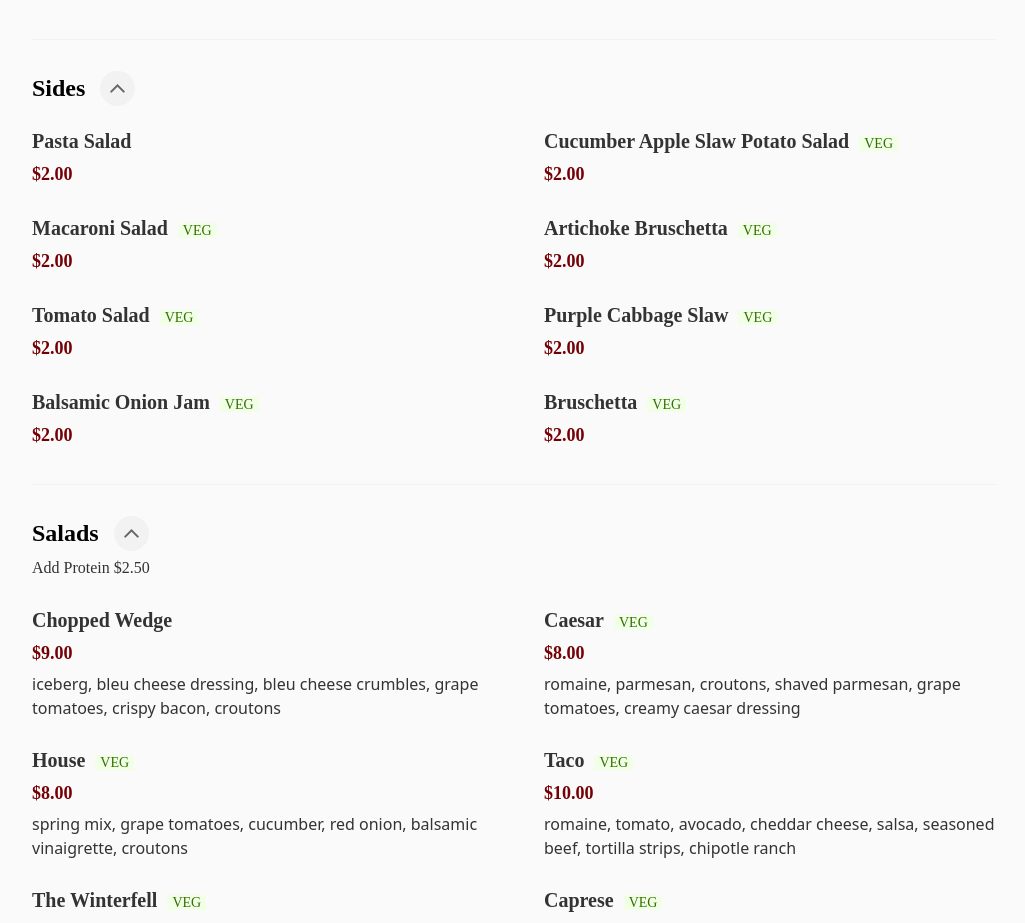
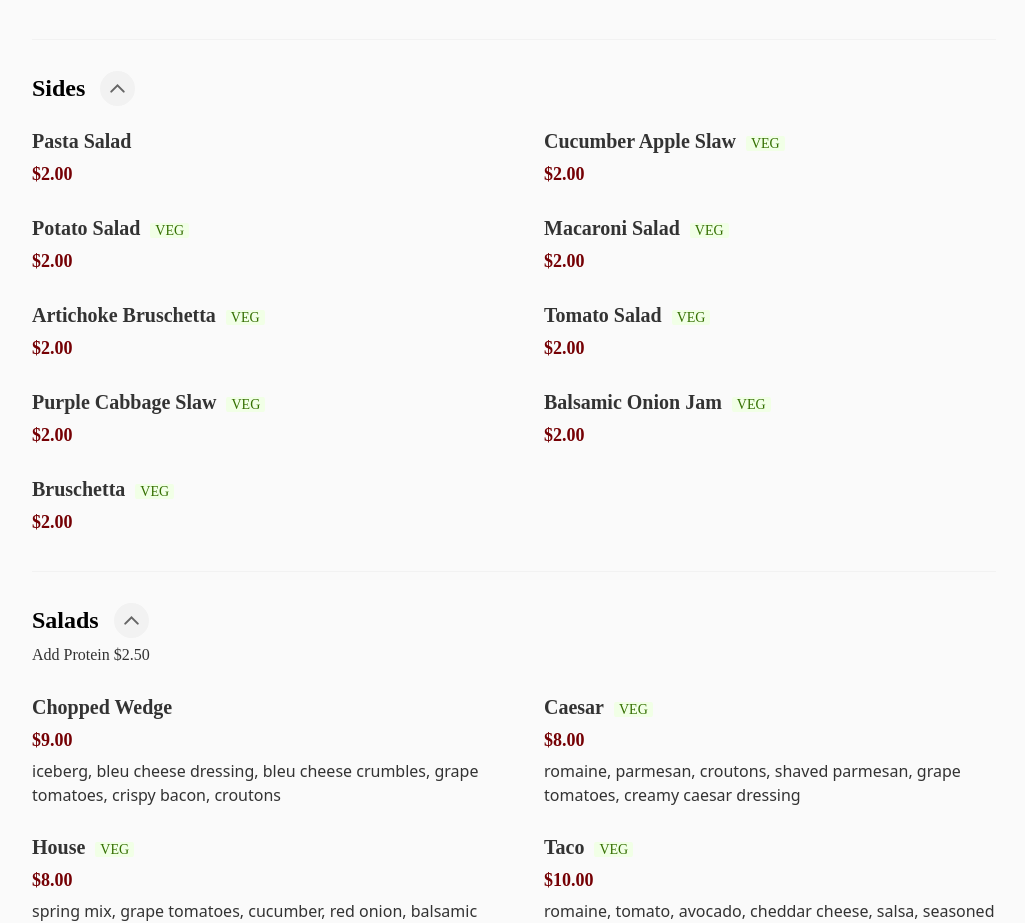
Before and after one commit to crswll/wolfs, a Next.js app: page / in a window 1280 px wide. Shown: the part 6583-7506 px from the top of the page, without its empty margins (126-1151 px from the left). Built offline with nearby package versions, Linux system fonts and the light colour scheme; a web font is replaced by a local one.

Commit message:
potato salad

```diff
--- a/wolfs.js
+++ b/wolfs.js
@@ -582,7 +582,12 @@ export const menuSections = [
         "price": 2,
       },
       {
-        "name": "Cucumber Apple Slaw	Potato Salad",
+        "name": "Cucumber Apple Slaw",
+        "price": 2,
+        "tags": ["VEG"],
+      },
+      {
+        "name": "Potato Salad",
         "price": 2,
         "tags": ["VEG"],
       },
```
